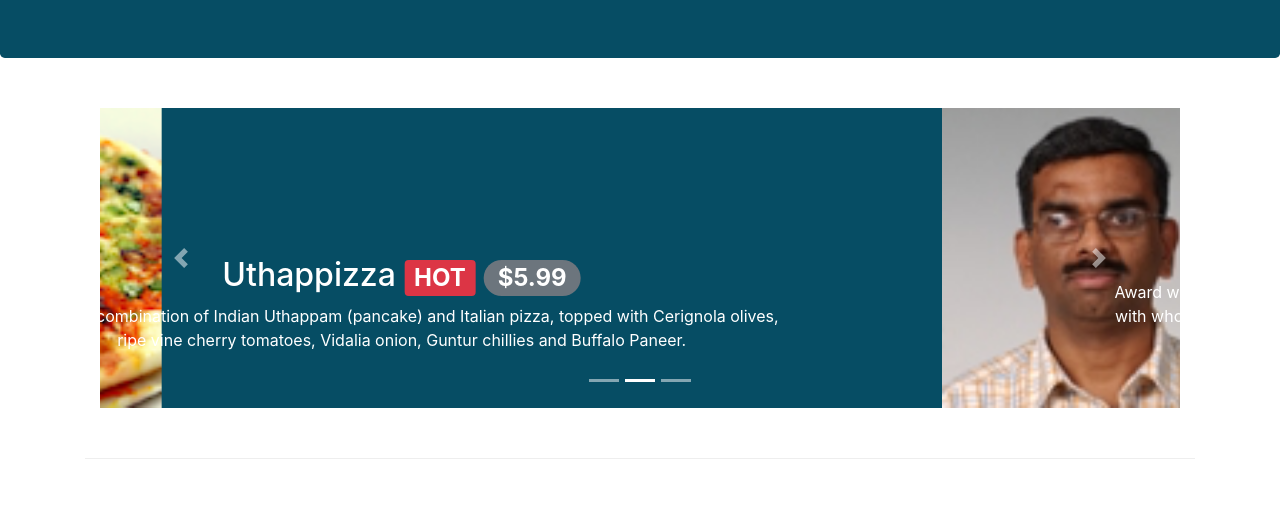
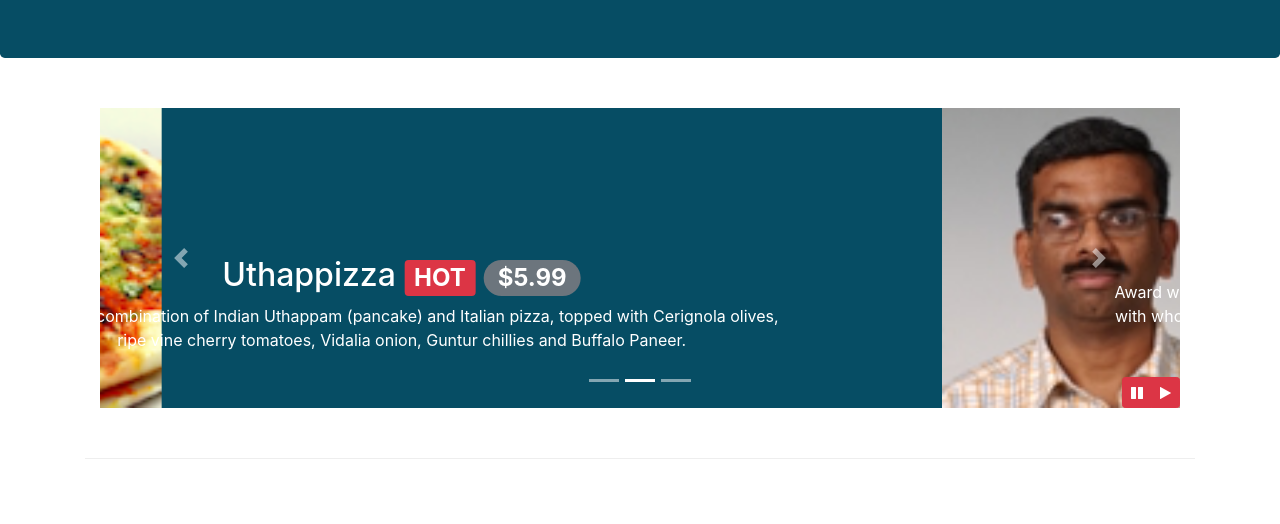
Before and after one commit to Priyanshu-official/Git-test, a website: page index.html in a window 1280 px wide. Shown: the part 276-800 px from the top of the page. Drawn offline with nearby package versions, Linux system fonts and the light colour scheme.

Commit message:
Bootstrap JQuery Play&Pause

```diff
--- a/css/styles.css
+++ b/css/styles.css
@@ -61,3 +61,10 @@ body{
     left: 0;
     min-height: 300px;
 }
+
+#carouselButton{
+    right: 0px;
+    position: absolute;
+    bottom: 0px;
+    z-index: 1;
+}
--- a/index.html
+++ b/index.html
@@ -257,6 +257,16 @@
             >
               <span class="carousel-control-next-icon"></span>
             </a>
+            <!-- Bootstrap JQuery -->
+            <div class="btn-group" id="carouselButton">
+              <button class="btn btn-danger btn-sm" id="carousel-pause">
+                <span class="fa fa-pause"></span>
+              </button>
+              <button class="btn btn-danger btn-sm" id="carousel-play">
+                <span class="fa fa-play"></span>
+              </button>
+            </div>
+            <!-- End Bootstrap JQuery -->
           </div>
         </div>
       </div>
@@ -593,5 +603,18 @@
         $('[data-toggle="tooltip"]').tooltip();
       });
     </script>
+<!-- Bootstrap JQuery -->
+    <script>
+      $(document).ready(function(){
+        $('#mycarousel').carousel({ interval: 2000 });
+        $('#carousel-pause').click(function(){
+          $('#mycarousel').carousel('pause');
+        });
+        $('#carousel-play').click(function(){
+          $('#mycarousel').carousel('cycle');
+        });
+      });
+    </script>
+<!-- end -->
   </body>
 </html>
```
